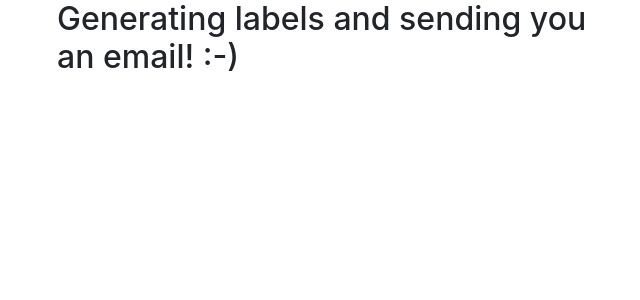
After one commit to joshlsullivan/invisible-fence-ms, a Django app: template labels/templates/labels/labels_sent.html in a window 1280 px wide. The commit adds this page. Shown: the top 300 px of the page, without its empty margins (313-953 px from the left). Run offline with Django 3.2, Linux system fonts and the light colour scheme; the template is opened without the code that fills it, so the values that code supplies are empty; parts of the project's set-up code (start-up, migrations or seed data) failed here and were passed over; some libraries are stand-ins or nearby versions.

Commit message:
added view to generate email

```diff
--- a/invisible_fence/urls.py
+++ b/invisible_fence/urls.py
@@ -19,4 +19,5 @@ from django.urls import path, include
 urlpatterns = [
     path('admin/', admin.site.urls),
     path('authenticate/', include('authenticate.urls')),
+    path('labels/', include('labels.urls')),
 ]
--- /dev/null
+++ b/labels/templates/labels/labels_sent.html
@@ -0,0 +1,4 @@
+{% extends "base.html" %}
+{% block content %}
+<h2>Generating labels and sending you an email! :-)</h2>
+{% endblock %}
--- /dev/null
+++ b/labels/urls.py
@@ -0,0 +1,8 @@
+from django.urls import path
+
+from . import views
+
+app_name='labels'
+urlpatterns = [
+    path('email/', views.GetLabelsView.as_view(), name='get-labels'),
+]
--- /dev/null
+++ b/templates/base.html
@@ -0,0 +1,28 @@
+<!doctype html>
+<html lang="en">
+  <head>
+    <!-- Required meta tags -->
+    <meta charset="utf-8">
+    <meta name="viewport" content="width=device-width, initial-scale=1, shrink-to-fit=no">
+
+    <!-- Bootstrap CSS -->
+    <link rel="stylesheet" href="https://stackpath.bootstrapcdn.com/bootstrap/4.1.3/css/bootstrap.min.css" integrity="sha384-MCw98/SFnGE8fJT3GXwEOngsV7Zt27NXFoaoApmYm81iuXoPkFOJwJ8ERdknLPMO" crossorigin="anonymous">
+
+    <title>Invisible Fence</title>
+  </head>
+  <body>
+    <div class="container">
+        <div class="row">
+            <div class="col-md-6 offset-md-3">
+                {% block content %}{% endblock %}
+            </div>
+        </div>
+    </div>
+
+    <!-- Optional JavaScript -->
+    <!-- jQuery first, then Popper.js, then Bootstrap JS -->
+    <script src="https://code.jquery.com/jquery-3.3.1.slim.min.js" integrity="sha384-q8i/X+965DzO0rT7abK41JStQIAqVgRVzpbzo5smXKp4YfRvH+8abtTE1Pi6jizo" crossorigin="anonymous"></script>
+    <script src="https://cdnjs.cloudflare.com/ajax/libs/popper.js/1.14.3/umd/popper.min.js" integrity="sha384-ZMP7rVo3mIykV+2+9J3UJ46jBk0WLaUAdn689aCwoqbBJiSnjAK/l8WvCWPIPm49" crossorigin="anonymous"></script>
+    <script src="https://stackpath.bootstrapcdn.com/bootstrap/4.1.3/js/bootstrap.min.js" integrity="sha384-ChfqqxuZUCnJSK3+MXmPNIyE6ZbWh2IMqE241rYiqJxyMiZ6OW/JmZQ5stwEULTy" crossorigin="anonymous"></script>
+  </body>
+</html>
```
Also changed, not shown: authenticate/templates/authenticate/done.html (+6 -30 lines), labels/views.py (+8 -1 lines).
